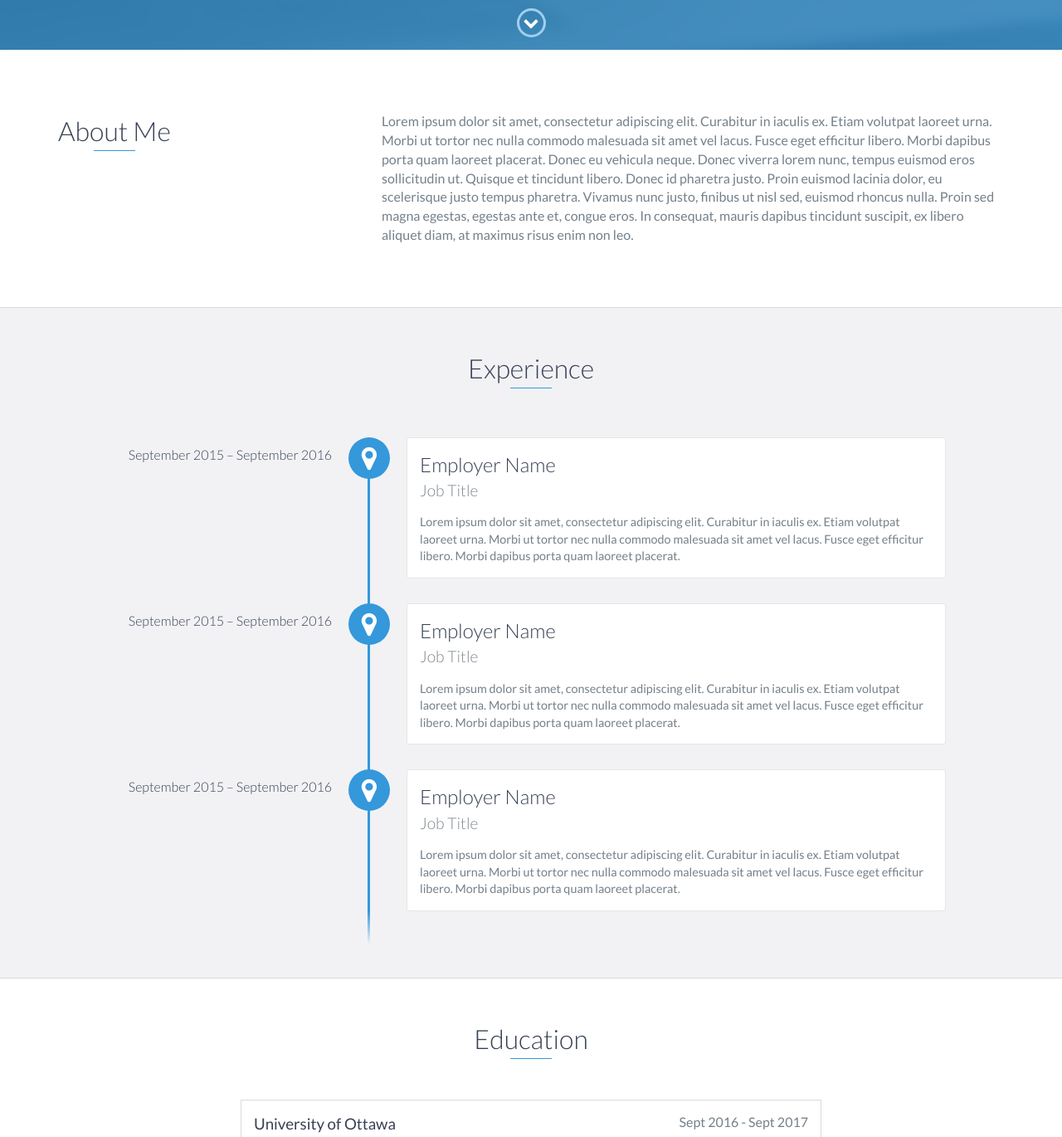
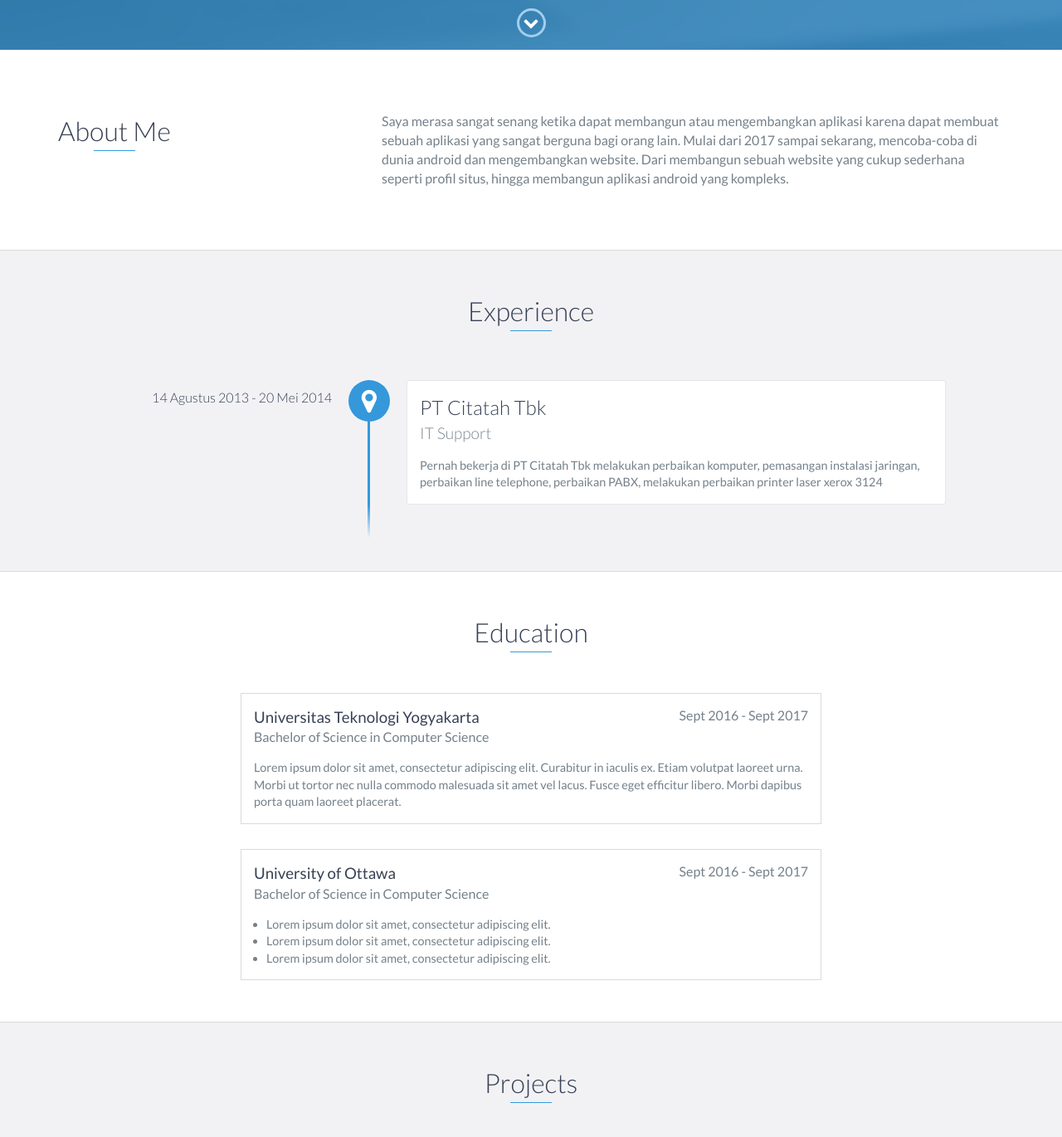
Before and after one commit to diospratama/diospratama.github.io, a website: page index.html in a window 1280 px wide. Shown: the part 740-2110 px from the top of the page at 83% size. Drawn offline with nearby package versions, Linux system fonts and the light colour scheme.

Commit message:
Update index.html

```diff
--- a/index.html
+++ b/index.html
@@ -48,7 +48,7 @@
 
     <div id="lead">
         <div id="lead-content">
-            <h1>Ryan Fitzgerald</h1>
+            <h1>Dios Pratama</h1>
             <h2>Software Engineer</h2>
             <a href="#" class="btn-rounded-white">Download Resume</a>
         </div>
@@ -73,9 +73,9 @@
                 </div>
                 <div class="col-md-8">
                     <p>
-                        Lorem ipsum dolor sit amet, consectetur adipiscing elit. Curabitur in iaculis ex. Etiam volutpat laoreet urna. Morbi ut tortor nec nulla commodo malesuada sit amet vel lacus. Fusce eget efficitur libero. Morbi dapibus porta quam laoreet placerat. Donec
-                        eu vehicula neque. Donec viverra lorem nunc, tempus euismod eros sollicitudin ut. Quisque et tincidunt libero. Donec id pharetra justo. Proin euismod lacinia dolor, eu scelerisque justo tempus pharetra. Vivamus nunc justo, finibus
-                        ut nisl sed, euismod rhoncus nulla. Proin sed magna egestas, egestas ante et, congue eros. In consequat, mauris dapibus tincidunt suscipit, ex libero aliquet diam, at maximus risus enim non leo.
+                        Saya merasa sangat senang ketika dapat membangun atau mengembangkan aplikasi karena dapat membuat sebuah aplikasi yang sangat berguna bagi orang lain.
+			Mulai dari 2017 sampai sekarang, mencoba-coba di dunia android dan mengembangkan website. Dari membangun sebuah website yang cukup sederhana seperti profil situs,
+		        hingga membangun aplikasi android yang kompleks.
                     </p>
                 </div>
             </div>
@@ -86,27 +86,11 @@
     <div id="experience" class="background-alt">
         <h2 class="heading">Experience</h2>
         <div id="experience-timeline">
-            <div data-date="September 2015 – September 2016">
-                <h3>Employer Name</h3>
-                <h4>Job Title</h4>
+            <div data-date="14 Agustus 2013 - 20 Mei 2014">
+                <h3>PT Citatah Tbk</h3>
+                <h4>IT Support</h4>
                 <p>
-                    Lorem ipsum dolor sit amet, consectetur adipiscing elit. Curabitur in iaculis ex. Etiam volutpat laoreet urna. Morbi ut tortor nec nulla commodo malesuada sit amet vel lacus. Fusce eget efficitur libero. Morbi dapibus porta quam laoreet placerat.
-                </p>
-            </div>
-
-            <div data-date="September 2015 – September 2016">
-                <h3>Employer Name</h3>
-                <h4>Job Title</h4>
-                <p>
-                    Lorem ipsum dolor sit amet, consectetur adipiscing elit. Curabitur in iaculis ex. Etiam volutpat laoreet urna. Morbi ut tortor nec nulla commodo malesuada sit amet vel lacus. Fusce eget efficitur libero. Morbi dapibus porta quam laoreet placerat.
-                </p>
-            </div>
-
-            <div data-date="September 2015 – September 2016">
-                <h3>Employer Name</h3>
-                <h4>Job Title</h4>
-                <p>
-                    Lorem ipsum dolor sit amet, consectetur adipiscing elit. Curabitur in iaculis ex. Etiam volutpat laoreet urna. Morbi ut tortor nec nulla commodo malesuada sit amet vel lacus. Fusce eget efficitur libero. Morbi dapibus porta quam laoreet placerat.
+                    Pernah bekerja di PT Citatah Tbk melakukan perbaikan komputer, pemasangan instalasi jaringan, perbaikan line telephone, perbaikan PABX, melakukan perbaikan printer laser xerox 3124
                 </p>
             </div>
         </div>
@@ -116,7 +100,7 @@
     <div id="education">
         <h2 class="heading">Education</h2>
         <div class="education-block">
-            <h3>University of Ottawa</h3>
+            <h3>Universitas Teknologi Yogyakarta</h3>
             <span class="education-date">Sept 2016 - Sept 2017</span>
             <h4>Bachelor of Science in Computer Science</h4>
             <p>
```
